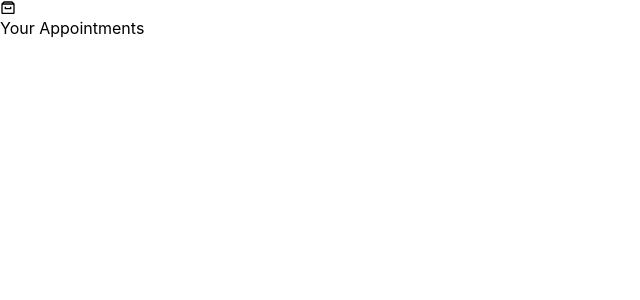
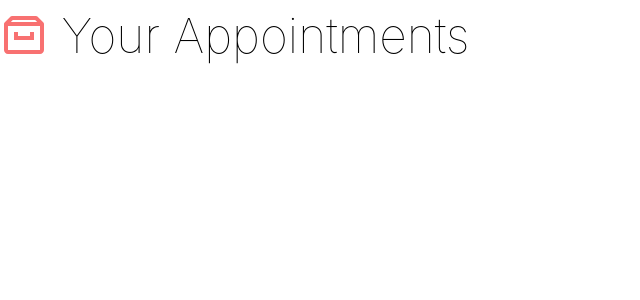
Before and after one commit to stijn-veren/rbi-rv, a React (Create React App) app: page / in a window 1280 px wide. Shown: the top 300 px of the page, without its empty margins (0-640 px from the left). Built offline with nearby package versions, Linux system fonts and the light colour scheme.

Commit message:
Add some tailwind css styles

```diff
--- a/src/App.js
+++ b/src/App.js
@@ -2,9 +2,9 @@
 
 function App() {
   return (
-    <div className="App">
-      <h1>
-        <BiArchive /> Your Appointments
+    <div className="App container mx-auto mt-3 font-thin">
+      <h1 className="text-5xl">
+        <BiArchive className="inline-block text-red-400 align-top" /> Your Appointments
       </h1>
     </div>
   )
```
